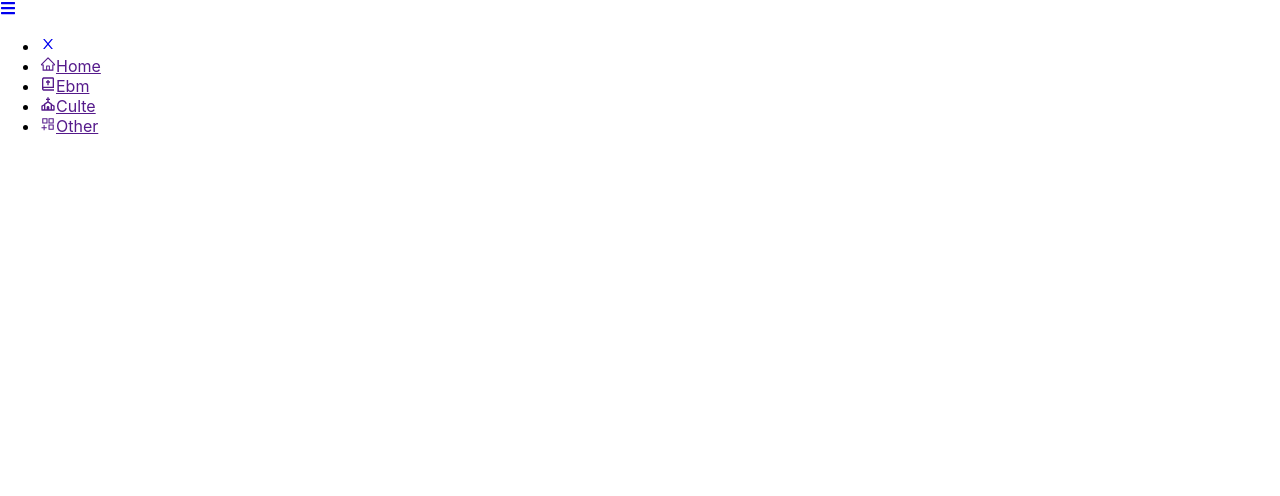
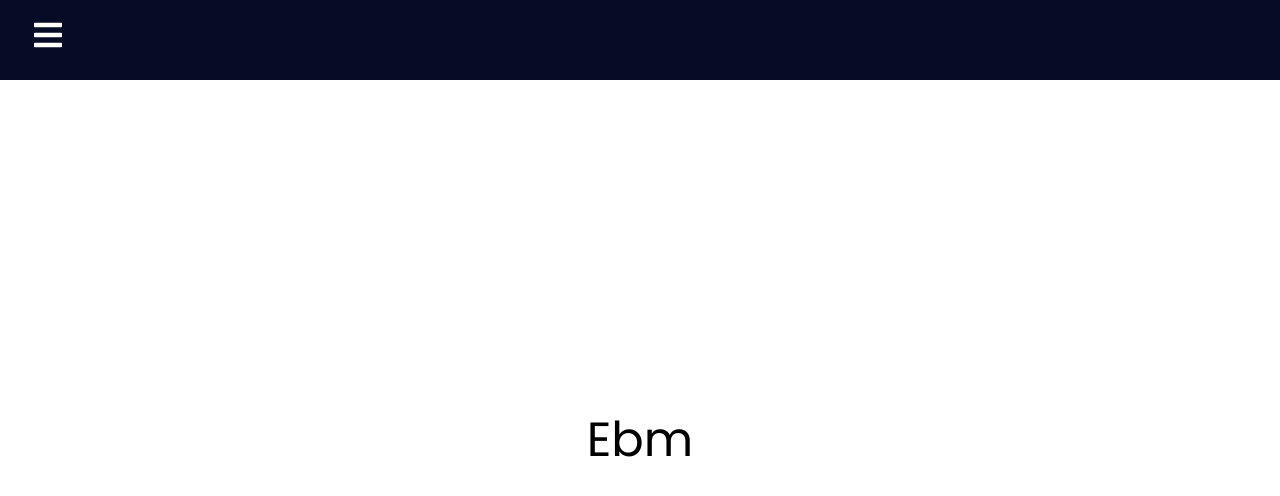
Before and after one commit to jmatondo/ebm, a React (Create React App) app: page /ebm in a window 1280 px wide. Shown: the top 496 px of the page. Built offline with nearby package versions, Linux system fonts and the light colour scheme.

Commit message:
Menu gauche navgation

```diff
--- a/src/App.css
+++ b/src/App.css
@@ -1,38 +1,18 @@
-.App {
-  text-align: center;
+@import url("https://fonts.googleapis.com/css2?family=Poppins:wght@400;500;700&display=swap");
+* {
+  box-sizing: border-box;
+  margin: 0;
+  padding: 0;
+  font-family: "Poppins", sans-serif;
 }
 
-.App-logo {
-  height: 40vmin;
-  pointer-events: none;
-}
-
-@media (prefers-reduced-motion: no-preference) {
-  .App-logo {
-    animation: App-logo-spin infinite 20s linear;
-  }
-}
-
-.App-header {
-  background-color: #282c34;
-  min-height: 100vh;
+.home,
+.culte,
+.other,
+.ebm {
   display: flex;
-  flex-direction: column;
+  height: 90vh;
   align-items: center;
   justify-content: center;
-  font-size: calc(10px + 2vmin);
-  color: white;
+  font-size: 3rem;
 }
-
-.App-link {
-  color: #61dafb;
-}
-
-@keyframes App-logo-spin {
-  from {
-    transform: rotate(0deg);
-  }
-  to {
-    transform: rotate(360deg);
-  }
-}
--- a/src/App.js
+++ b/src/App.js
@@ -1,8 +1,9 @@
 import "./App.css";
 import { BrowserRouter as Router, Switch, Route } from "react-router-dom";
-import Layouts from "./components/Layouts";
-import Homes from "./pages/Homes";
-import Notes from "./pages/Notes";
+import Home from "./pages/Homes";
+import Culte from "./pages/Culte";
+import Ebm from "./pages/Ebm";
+import Other from "./pages/Other";
 import Navbar from "./components/Navbar";
 
 function App() {
@@ -11,7 +12,10 @@ function App() {
       <Router>
         <Navbar />
         <Switch>
-          <Route exact path="/" />
+          <Route exact path="/" component={Home} />
+          <Route path="/ebm" component={Ebm} />
+          <Route path="/culte" component={Culte} />
+          <Route path="/other" component={Other} />
         </Switch>
       </Router>
     </>
--- a/src/components/Layouts.js
+++ b/src/components/Layouts.js
@@ -1,6 +1,6 @@
 import React from "react";
 import Homes from "../pages/Homes";
-import Notes from "../pages/Notes";
+import Notes from "../pages/Ebm";
 
 const Layouts = () => {
   return <div>Layouts</div>;
--- a/src/components/Navbar.css
+++ b/src/components/Navbar.css
@@ -0,0 +1,74 @@
+.navbar {
+  background-color: #060b26;
+  height: 80px;
+  display: flex;
+  justify-content: start;
+  align-items: center;
+}
+
+.menu-bars {
+  margin-left: 2rem;
+  font-size: 2rem;
+  background: none;
+}
+
+.nav-menu {
+  background-color: #050a24e7;
+  width: 250px;
+  height: 100vh;
+  display: flex;
+  justify-content: center;
+  position: fixed;
+  top: 0;
+  left: -100%;
+  transition: 850ms;
+}
+
+.nav-menu.active {
+  left: 0;
+  transition: 350ms;
+}
+
+.nav-text {
+  display: flex;
+  justify-content: start;
+  align-items: center;
+  padding: 8px 0px 8px 16px;
+  list-style: none;
+  height: 60px;
+}
+
+.nav-text a {
+  text-decoration: none;
+  color: #f5f5f5;
+  font-size: 18px;
+  width: 95%;
+  height: 100%;
+  display: flex;
+  align-items: center;
+  padding: 0 16px;
+  border-radius: 4px;
+}
+
+.nav-text a:hover {
+  /*   background-color: #1a83ff;
+ */
+  background-color: #060b26;
+}
+
+.nav-menu-items {
+  width: 100%;
+}
+
+.navbar-toggle {
+  background-color: #060b26;
+  width: 100%;
+  height: 80px;
+  display: flex;
+  justify-content: start;
+  align-items: center;
+}
+
+span {
+  margin-left: 16px;
+}
--- a/src/components/Navbar.js
+++ b/src/components/Navbar.js
@@ -1,21 +1,24 @@
 import React, { useState } from "react";
 import * as FaIcons from "react-icons/fa";
 import * as AiIcons from "react-icons/ai";
+import { IconContext } from "react-icons";
 import { Link } from "react-router-dom";
 import { SideBarData } from "./NavbarData";
+import "./Navbar.css";
 
 const Navbar = () => {
   const [sidebar, setsidebar] = useState(false);
   const showSidebar = () => setsidebar(!sidebar);
   return (
     <>
+      <IconContext.Provider value={{ color: "#fff" }}>
         <div className="navbar">
           <Link to="#" className="menu-bars">
             <FaIcons.FaBars onClick={showSidebar} />
           </Link>
         </div>
         <nav className={sidebar ? "nav-menu active" : "nav-menu"}>
-        <ul classNam="nav-menu-items">
+          <ul className="nav-menu-items" onClick={showSidebar}>
             <li className="navbar-toggle">
               <Link to="#" className="menu-bars">
                 <AiIcons.AiOutlineClose />
@@ -24,7 +27,7 @@ const Navbar = () => {
             {SideBarData.map((item, index) => {
               return (
                 <li key={index} className={item.cName}>
-                <Link tp={item.path}>
+                  <Link to={item.path}>
                     {item.icon}
                     <span>{item.title}</span>
                   </Link>
@@ -33,6 +36,7 @@ const Navbar = () => {
             })}
           </ul>
         </nav>
+      </IconContext.Provider>
     </>
   );
 };
--- /dev/null
+++ b/src/pages/Culte.js
@@ -0,0 +1,7 @@
+import React from "react";
+
+const Culte = () => {
+  return <div className="culte">Cultes</div>;
+};
+
+export default Culte;
--- /dev/null
+++ b/src/pages/Ebm.js
@@ -0,0 +1,7 @@
+import React from "react";
+
+const Ebm = () => {
+  return <div className="ebm">Ebm</div>;
+};
+
+export default Ebm;
--- a/src/pages/Homes.js
+++ b/src/pages/Homes.js
@@ -1,7 +1,7 @@
 import React from "react";
 
 const Homes = () => {
-  return <div>Homes</div>;
+  return <div className="home">Homes</div>;
 };
 
 export default Homes;
--- a/src/pages/Notes.js
+++ /dev/null
@@ -1,7 +0,0 @@
-import React from "react";
-
-const Notes = () => {
-  return <div>Notes</div>;
-};
-
-export default Notes;
--- /dev/null
+++ b/src/pages/Other.js
@@ -0,0 +1,7 @@
+import React from "react";
+
+const Other = () => {
+  return <div className="other">Autres</div>;
+};
+
+export default Other;
```
Lines whose indentation alone changed are shown as unchanged.
